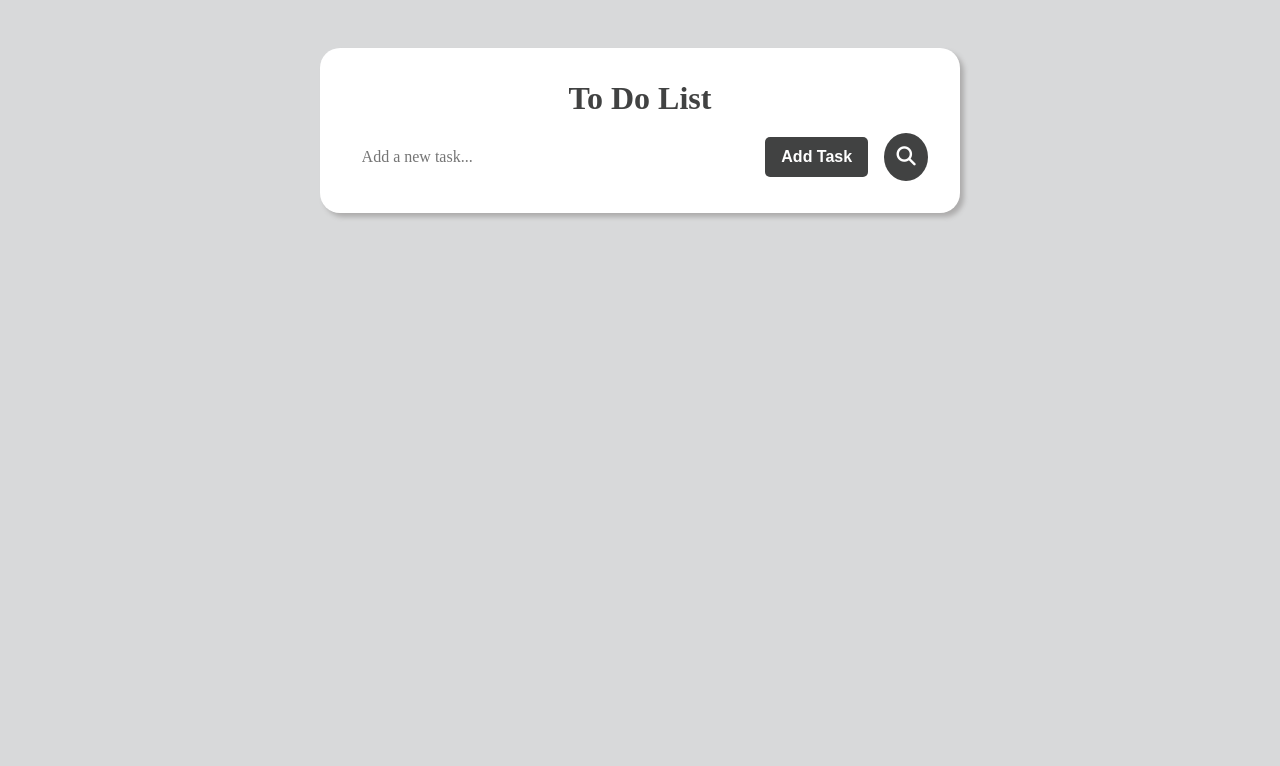
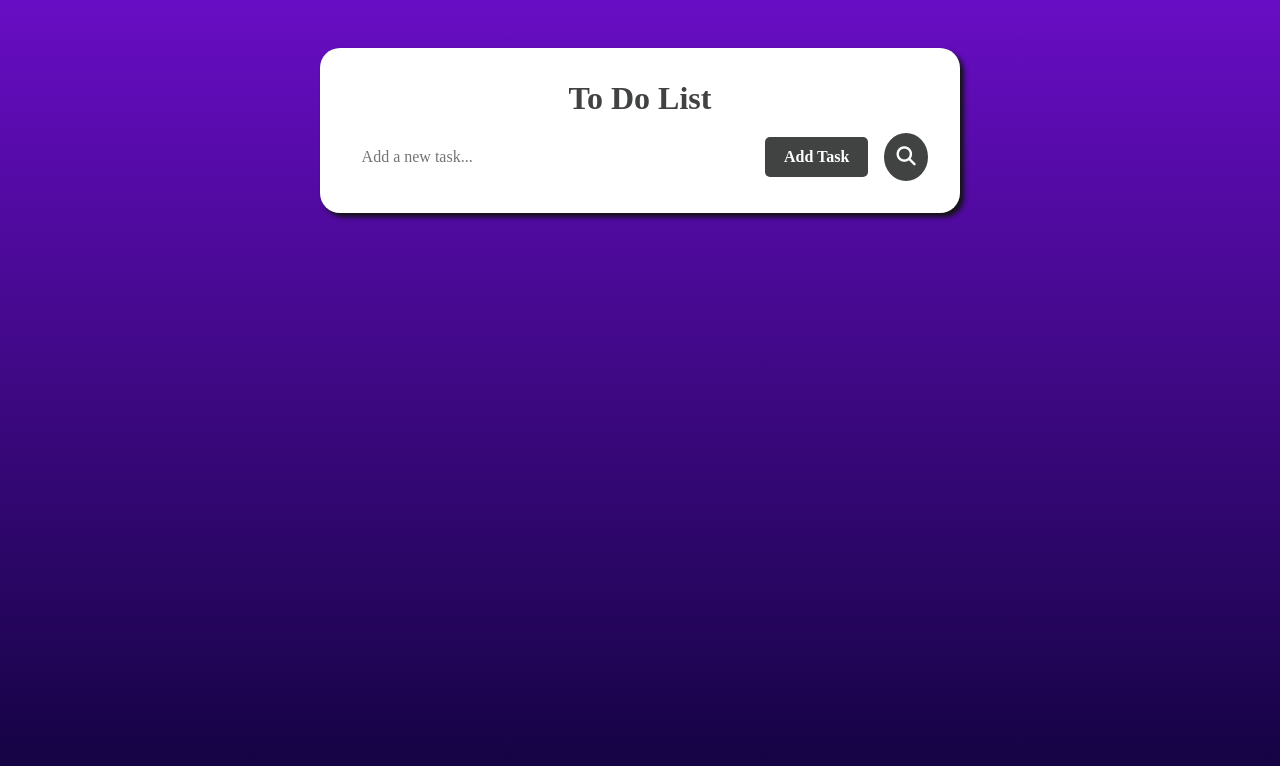
Before and after one commit to MultiprocessingExceptional/Projects, a plain HTML site: page index.html in a window 1280 px wide. Drawn offline with Linux system fonts and the light colour scheme.

Commit message:
added background

```diff
--- a/styles.css
+++ b/styles.css
@@ -2,29 +2,44 @@
   margin: 0;
   padding: 0;
   box-sizing: border-box;
-}
-
-body{
-  background: #D8D9DA;
   font-family: 'poppins';
 }
 
-.container{
+html, body {
+  height: 100%;
+  margin: 0;
+}
+
+body {
+  background: linear-gradient(to bottom, rgba(104, 13, 196, 1) 0%, rgba(17, 3, 62, 1) 100%);
+  background-repeat: no-repeat;
+  background-size: cover;
+  min-height: 100vh; /* Ensures the background covers at least the full viewport height */
+  display: flex;
+  flex-direction: column;
+  justify-content: center;
+  align-items: center;
+}
+
+
+.container {
   width: 50vw;
-  height: auto;
+  max-height: 85vh;
   background-color: #ffffff;
-  box-shadow: 4px 4px 5px #adacac;
+  box-shadow: 4px 4px 5px #141414;
   margin: auto;
   margin-top: 3rem;
-  margin-bottom: 3rem;
   border-radius: 20px;
   display: flex;
   flex-direction: column;
-  gap: 1rem;
   justify-content: center;
   align-items: center;
+  gap: 1rem;
   padding: 2rem;
+  overflow-x: hidden;
+  overflow-y: auto;
 }
+
 
 .container h3{
   font-size: 2rem;
@@ -346,6 +361,7 @@ font-size: 1.5rem;
 @media (max-width: 600px) {
   .container {
     width: 80vw;
+    max-height: 80vh;
   }
   .task-handle {
     flex-direction: column;
@@ -415,3 +431,24 @@ font-size: 1.5rem;
 .fade-out {
   animation: fadeOut 0.3s ease-in-out forwards;
 }
+
+::-webkit-scrollbar {
+  width: 10px;
+  height: 12px;
+  border-radius: 10px;
+}
+
+::-webkit-scrollbar-track {
+  background: #fff;
+  border-radius: 1  0px;
+  margin: 1rem;
+}
+
+::-webkit-scrollbar-thumb {
+  background: #3b3b3b;
+  border-radius: 10px;
+}
+
+::-webkit-scrollbar-thumb:hover {
+  background: black;
+}
```
Also changed, not shown: background.jpeg (added).
